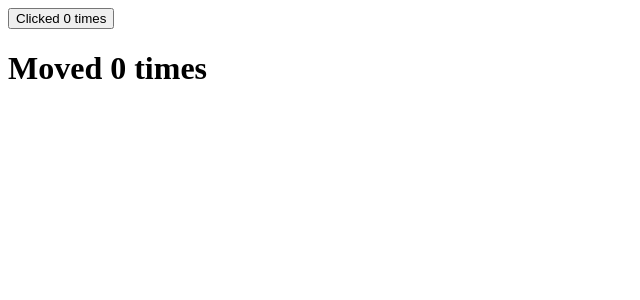
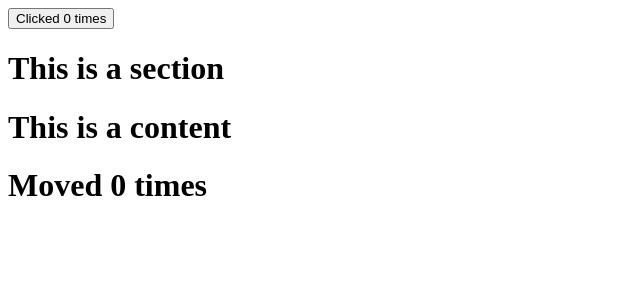
Before and after one commit to mdmaruf43/react-is-awesome, a React (Create React App) app: page / in a window 1280 px wide. Shown: the top 300 px of the page, without its empty margins (0-640 px from the left). Built offline with nearby package versions, Linux system fonts and the light colour scheme.

Commit message:
alhumdulilla context api concept understant

```diff
--- a/src/App.js
+++ b/src/App.js
@@ -1,29 +1,29 @@
+import React from 'react';
 import ClickCounter from './component/ClickCounter';
 import Counter from './component/Counter';
-import HoverConter from './component/HoverConter';
+import Section from './component/Section';
+import ThemeContext from './contexts/themeContext';
 
-function App() {
+class App extends React.Component {
+    state = {
+        theme: 'light',
+    };
+
+    render() {
+        const { theme } = this.state;
         return (
             <>
-            {/* <User render={(isLogedIn) => (isLogedIn ? 'Maruf' : 'Guest')} /> */}
-            {/* <Counter
-                render={(count, handleCount) => (
+                <Counter>
+                    {(count, handleCount) => (
                         <ClickCounter counter={count} handleCount={handleCount} />
                     )}
-            /> */}
-            <Counter>
-                {(count, handleCount) => <ClickCounter counter={count} handleCount={handleCount} />}
                 </Counter>
-            {/* <Counter
-                render={(count, handleCount) => (
-                    <HoverConter counter={count} handleCount={handleCount} />
-                )}
-            /> */}
-            <Counter>
-                {(count, handleCount) => <HoverConter counter={count} handleCount={handleCount} />}
-            </Counter>
+                <ThemeContext.Provider value={{ theme }}>
+                    <Section />
+                </ThemeContext.Provider>
             </>
         );
     }
+}
 
 export default App;
--- /dev/null
+++ b/src/component/Content.js
@@ -0,0 +1,21 @@
+import React from 'react';
+import ThemeContext from '../contexts/themeContext';
+import Counter from './Counter';
+import HoverConter from './HoverConter';
+
+const Content = () => (
+    <div>
+        <h1>This is a content</h1>
+        <Counter>
+            {(count, handleCount) => (
+                <ThemeContext.Consumer>
+                    {({ theme }) => (
+                        <HoverConter counter={count} handleCount={handleCount} theme={theme} />
+                    )}
+                </ThemeContext.Consumer>
+            )}
+        </Counter>
+    </div>
+);
+
+export default Content;
--- a/src/component/HoverConter.js
+++ b/src/component/HoverConter.js
@@ -1,10 +1,15 @@
 /* eslint-disable jsx-a11y/mouse-events-have-key-events */
 import React from 'react';
 
-const HoverConter = ({ counter, handleCount }) => (
-    <div>
-        <h1 onMouseOver={handleCount}>Moved {counter} times</h1>
-    </div>
-);
+const HoverConter = ({ counter, handleCount, theme }) => {
+    const style = theme === 'dark' ? { backgroundColor: '#000', color: '#fff' } : null;
+    return (
+        <div>
+            <h1 style={style} onMouseOver={handleCount}>
+                Moved {counter} times
+            </h1>
+        </div>
+    );
+};
 
 export default HoverConter;
--- /dev/null
+++ b/src/component/Section.js
@@ -0,0 +1,11 @@
+import React from 'react';
+import Content from './Content';
+
+const Section = () => (
+    <div>
+        <h1>This is a section</h1>
+        <Content />
+    </div>
+);
+
+export default Section;
--- /dev/null
+++ b/src/contexts/themeContext.js
@@ -0,0 +1,7 @@
+// import createContext from '../lib/Context';
+
+import React from 'react';
+
+const themeContext = React.createContext();
+
+export default themeContext;
--- /dev/null
+++ b/src/lib/Context.js
@@ -0,0 +1,25 @@
+class Context {
+    constructor(value) {
+        this.value = value;
+    }
+
+    // Provider
+
+    Provider = ({ children, value }) => {
+        this.value = value;
+        return children;
+    };
+
+    // Consumer
+    Consumer = ({ children }) => children(this.value);
+}
+
+function createContext(value = null) {
+    const context = new Context(value);
+    return {
+        Provider: context.Provider,
+        Consumer: context.Consumer,
+    };
+}
+
+export default createContext;
```
Lines whose indentation alone changed are shown as unchanged.
